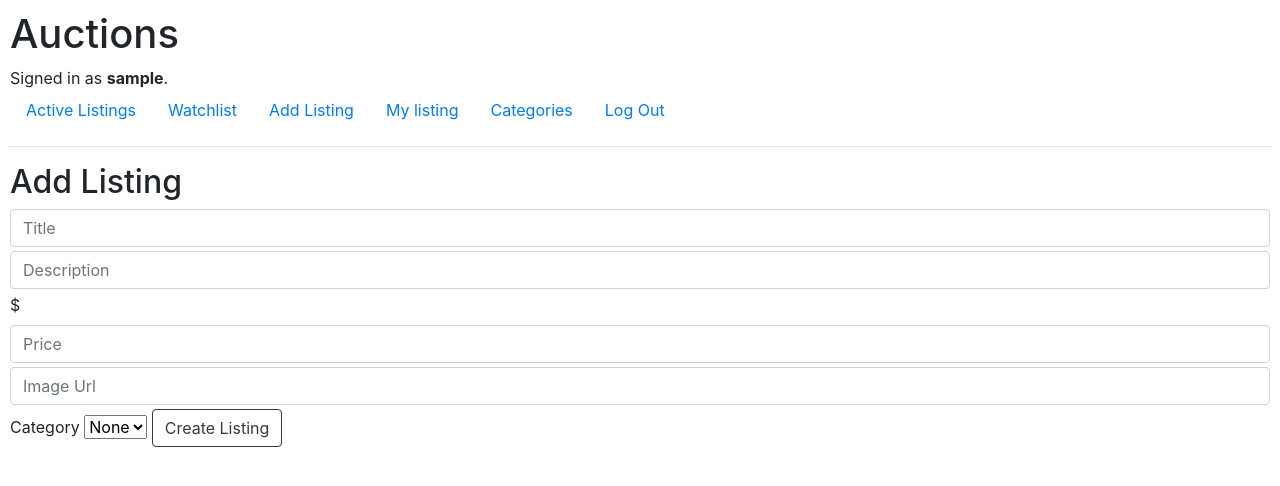
After one commit to yubint/commerce, a Django app: page /add-listing in a window 1280 px wide. The commit adds this page. Shown: the top 486 px of the page. Run offline with Django 3.2, Linux system fonts and the light colour scheme; the visitor is signed in with stand-in values (Sample User, id 1); some libraries are stand-ins or nearby versions.

Commit message:
Project working with Adding, deleting listing. Categories and mylisting as well as watchlist work. bid listing function made but template has not been made. functionality for closing the listing not made.

```diff
--- a/auctions/models.py
+++ b/auctions/models.py
@@ -4,3 +4,28 @@ from django.db import models
 
 class User(AbstractUser):
     pass
+
+class Listing(models.Model):
+    title = models.CharField(max_length=50)
+    price = models.FloatField()
+    description = models.TextField(null=True)
+    uploaded = models.DateTimeField(auto_now_add=True)
+    image = models.URLField(null=True)
+    user = models.ForeignKey(User, on_delete= models.CASCADE, related_name='listings')
+    highest_bid = models.ForeignKey('Bid', on_delete = models.PROTECT, null=True, related_name= 'highest_of')
+    category = models.ForeignKey('Category', on_delete= models.PROTECT, related_name='listing', null=True)
+    watchlisted_by = models.ManyToManyField(User, related_name='watchlist')
+
+class Bid(models.Model):
+    value = models.FloatField()
+    made_on = models.DateTimeField(auto_now_add= True)
+    listing = models.ForeignKey(Listing, on_delete= models.CASCADE, related_name='bids')
+    user = models.ForeignKey(User, on_delete=models.CASCADE, related_name= 'bids')
+class Comment(models.Model):
+    comment = models.TextField()
+    date = models.DateTimeField(auto_now=True)
+    user = models.ForeignKey(User, on_delete= models.SET_DEFAULT, related_name='comments', default='delete')
+    listing = models.ForeignKey(Listing, on_delete= models.CASCADE, related_name='comments')
+
+class Category(models.Model):
+    category = models.CharField(max_length=30)
--- /dev/null
+++ b/auctions/templates/auctions/addlisting.html
@@ -0,0 +1,25 @@
+{% extends 'auctions/layout.html' %}
+
+{% block body %}
+<h2>Add Listing</h2>
+<form action="{% url 'add-listing' %}" method="post">
+    <input class="form-control mb-1" type="text" name="title" id="listing-title" placeholder="Title" autocomplete="off"
+        required>
+    <input class="form-control mb-1" type="text" name="description" id="listing-description" placeholder="Description"
+        autocomplete="off">
+    <label for="listing-price">$</label>
+    <input class="form-control mb-1" type="number" name="price" id="listing-price" placeholder="Price" min="1" required>
+    <input class="form-control mb-1" type="url" name="image" id="listing-image" placeholder="Image Url">
+    <label for="category">Category</label>
+    <select name="category" id="category">
+        <option value="None" selected>None</option>
+        {% for category in categories %}
+        <option value="{{category}}">{{category}}</option>
+        {% endfor %}
+    </select>
+    {% csrf_token %}
+    <button class="btn btn-outline-dark" type="submit">Create Listing</button>
+
+</form>
+
+{% endblock %}
--- a/auctions/templates/auctions/layout.html
+++ b/auctions/templates/auctions/layout.html
@@ -2,11 +2,14 @@
 
 <!DOCTYPE html>
 <html lang="en">
+
 <head>
     <title>{% block title %}Auctions{% endblock %}</title>
-        <link rel="stylesheet" href="https://stackpath.bootstrapcdn.com/bootstrap/4.4.1/css/bootstrap.min.css" integrity="sha384-Vkoo8x4CGsO3+Hhxv8T/Q5PaXtkKtu6ug5TOeNV6gBiFeWPGFN9MuhOf23Q9Ifjh" crossorigin="anonymous">
+    <link rel="stylesheet" href="https://stackpath.bootstrapcdn.com/bootstrap/4.4.1/css/bootstrap.min.css"
+        integrity="sha384-Vkoo8x4CGsO3+Hhxv8T/Q5PaXtkKtu6ug5TOeNV6gBiFeWPGFN9MuhOf23Q9Ifjh" crossorigin="anonymous">
     <link href="{% static 'auctions/styles.css' %}" rel="stylesheet">
 </head>
+
 <body>
     <h1>Auctions</h1>
     <div>
@@ -21,6 +24,18 @@
             <a class="nav-link" href="{% url 'index' %}">Active Listings</a>
         </li>
         {% if user.is_authenticated %}
+        <li class-"nav-item">
+            <a class="nav-link" href="{% url 'watchlist' %}">Watchlist</a>
+        </li>
+        <li class="nav-item">
+            <a class="nav-link" href="{% url 'add-listing' %}">Add Listing</a>
+        </li>
+        <li class="nav-item">
+            <a class="nav-link" href="{% url 'my-listing' %}">My listing</a>
+        </li>
+        <li class="nav-item">
+            <a class="nav-link" href="{% url 'categories-view' %}">Categories</a>
+        </li>
         <li class="nav-item">
             <a class="nav-link" href="{% url 'logout' %}">Log Out</a>
         </li>
@@ -33,8 +48,14 @@
         </li>
         {% endif %}
     </ul>
+    {% if message %}
+    <div>
+        {{message}}
+    </div>
+    {% endif %}
     <hr>
     {% block body %}
     {% endblock %}
 </body>
+
 </html>
--- a/auctions/urls.py
+++ b/auctions/urls.py
@@ -6,5 +6,17 @@ urlpatterns = [
     path("", views.index, name="index"),
     path("login", views.login_view, name="login"),
     path("logout", views.logout_view, name="logout"),
-    path("register", views.register, name="register")
+    path("register", views.register, name="register"),
+    path("watchlist", views.watchlist, name="watchlist"),
+    path("add-listing", views.add_listing, name="add-listing"),
+    path("my-listing", views.my_listing, name="my-listing"),
+    path("<int:listing_id>", views.listing_view, name="listing_view"),
+    path("bid/<int:listing_id>", views.bid, name="bid"),
+    path("comment/<int:listing_id>", views.comment, name="comment"),
+    path("add-watchlist/<int:listing_id>", views.add_watchlist, name="add-watchlist"),
+    path("remove-watchlist/<int:listing_id>", views.remove_watchlist, name="remove-watchlist"),
+    path("categories", views.categories_view, name="categories-view"),
+    path("categories/<str:category_name>", views.categories, name="categories"),
+    path("delete-listing/<int:listing_id>", views.delete_listing, name="delete-listing"),
+    path("my-bid", views.my_bid, name="my-bid"),
 ]
--- a/auctions/views.py
+++ b/auctions/views.py
@@ -1,14 +1,18 @@
 from django.contrib.auth import authenticate, login, logout
 from django.db import IntegrityError
-from django.http import HttpResponse, HttpResponseRedirect
+from django.http import  HttpResponseRedirect
 from django.shortcuts import render
 from django.urls import reverse
+from django.contrib.auth.decorators import login_required
 
-from .models import User
+from .models import User, Bid, Comment, Listing, Category
+from . import utils
 
+CATEGORY = [x.category for x in Category.objects.all()]
 
 def index(request):
-    return render(request, "auctions/index.html")
+    listings = Listing.objects.all()
+    return render(request, "auctions/index.html", {'listings' : listings})
 
 
 def login_view(request):
@@ -61,3 +65,139 @@ def register(request):
         return HttpResponseRedirect(reverse("index"))
     else:
         return render(request, "auctions/register.html")
+
+@login_required(login_url='login')
+def watchlist(request):
+    user_watchlist = request.user.watchlist.all()
+    return render(request, "auctions/watchlist.html", {
+        "watchlist": user_watchlist
+    })
+
+@login_required(login_url='login')
+def add_listing(request):
+    if request.method == "POST":
+        user = request.user
+        title = request.POST.get('title')
+        price = request.POST.get('price')
+        image = request.POST.get('image')
+        description = request.POST.get('description')
+        category_name = request.POST.get('category')
+        if category_name not in CATEGORY and category_name != 'None':
+            return render(request, "auctions/addlisting.html", {
+                'message': 'The category is not available'
+            })
+        try:
+            new_listing = Listing(title = title, price = float(price), image = image , description = description, user = user)
+            if category_name == 'None':
+                new_listing.save()
+            else:
+                new_listing.category= Category.objects.get(category=category_name)
+                new_listing.save()
+            return HttpResponseRedirect(reverse("my-listing"))
+        except IntegrityError:
+            return render(request, "auctions/addlisting.html", {
+                'message' : 'Error While adding the Listing. Please try again.'
+            })
+    return render(request, "auctions/addlisting.html", {
+        'categories': CATEGORY
+    })
+
+
+@login_required(login_url='login')
+def my_listing(request):
+    user = request.user
+    listings = Listing.objects.filter(user=user)
+    return render(request, "auctions/mylisting.html", {
+        "listings": listings
+    })
+
+def listing_view(request, listing_id):
+    listing = Listing.objects.get(pk = listing_id)
+    return render(request, "auctions/listing.html", {
+        'listing': listing
+    })
+
+@login_required(login_url='login')
+def bid(request, listing_id):
+    if request.method == "POST":
+        user = request.user
+        listing = Listing.objects.get(pk=listing_id)
+        try:
+            bid_value = int(request.POST.get('bid'))
+        except TypeError:
+            return utils.listing_error(request, listing, 'Error Bidding')
+        if listing.highest_bid is None:
+            if bid_value < listing.price:
+                return utils.listing_error(request, listing, "Your bid value is lower than the price")
+        else:
+            if bid_value < listing.highest_bid.value:
+                return utils.listing_error(request, listing, 'You bid value is lower than the highest value')
+        try:
+            new_bid = Bid(value=bid_value, listing=listing, user=user)
+            new_bid.save()
+            listing.highest_bid = new_bid
+            listing.save()
+        except IntegrityError:
+            return utils.listing_error(request,listing, "Error Bidding")
+        return HttpResponseRedirect(reverse('listing_view', args=[listing_id]))
+
+@login_required(login_url='login')
+def comment(request, listing_id):
+    if request.method == 'POST':
+        user = request.user
+        listing = Listing.objects.get(pk=listing_id)
+        comment_text = request.POST.get('comment')
+        if not comment_text:
+            return utils.listing_error(request,listing, "Error Posting the comment")
+        try:
+            new_comment = Comment(comment=comment_text, listing=listing, user=user)
+            new_comment.save()
+        except IntegrityError:
+            return utils.listing_error(request, listing, "Error Posting the comment")
+        return HttpResponseRedirect(reverse('listing_view', args=[listing_id]))
+    else:
+        return HttpResponseRedirect(reverse('listing_view', args=[listing_id]))
+
+@login_required(login_url='login')
+def add_watchlist(request, listing_id):
+    if request.method == 'POST':
+        user = request.user
+        listing = Listing.objects.get(pk=listing_id)
+        listing.watchlisted_by.add(user)
+    return HttpResponseRedirect(reverse('listing_view', args=[listing_id]))
+
+@login_required(login_url='login')
+def remove_watchlist(request, listing_id):
+    if request.method == 'POST':
+        user = request.user
+        listing = Listing.objects.get(pk = listing_id)
+        listing.watchlisted_by.remove(user)
+    return HttpResponseRedirect(reverse('listing_view', args=[listing_id]))
+
+def categories_view(request):
+    return render(request, "auctions/categories_view.html", {
+        'categories': CATEGORY,
+    })
+
+def categories(request, category_name):
+    category_listing = Category.objects.get(category=category_name).listing.all()
+    return render(request, "auctions/categories.html", {
+        'category': category_name,
+        'category_listing': category_listing,
+    })
+
+@login_required(login_url='login')
+def delete_listing(request, listing_id):
+    user = request.user
+    listing = Listing.objects.get(pk=listing_id)
+    if listing.user != user:
+        return utils.listing_error(request, listing, "You don't own this listing")
+    try:
+        listing.delete()
+    except IntegrityError:
+        return utils.listing_error(request,listing, "Error deleting this listing")
+    return HttpResponseRedirect(reverse('my-listing'))
+
+@login_required(login_url='login')
+def my_bid(request):
+    pass
--- a/commerce/settings.py
+++ b/commerce/settings.py
@@ -11,6 +11,7 @@ https://docs.djangoproject.com/en/3.0/ref/settings/
 """
 
 import os
+from django.urls import reverse
 
 # Build paths inside the project like this: os.path.join(BASE_DIR, ...)
 BASE_DIR = os.path.dirname(os.path.dirname(os.path.abspath(__file__)))
```
Also changed, not shown: auctions/templates/auctions/categories.html (added, +13 -0 lines), auctions/templates/auctions/categories_view.html (added, +12 -0 lines), auctions/templates/auctions/includelisting.html (added, +14 -0 lines), auctions/templates/auctions/index.html (+4 -3 lines), auctions/templates/auctions/listing.html (added, +69 -0 lines), auctions/templates/auctions/mylisting.html (added, +21 -0 lines), auctions/templates/auctions/watchlist.html (added, +13 -0 lines), auctions/utils.py (added, +8 -0 lines), auctions/migrations/0001_initial.py (added), auctions/migrations/0002_category_alter_listing_category.py (added), auctions/migrations/0003_alter_listing_category.py (added), auctions/migrations/__init__.py (added). Lines whose indentation alone changed are shown as unchanged.
